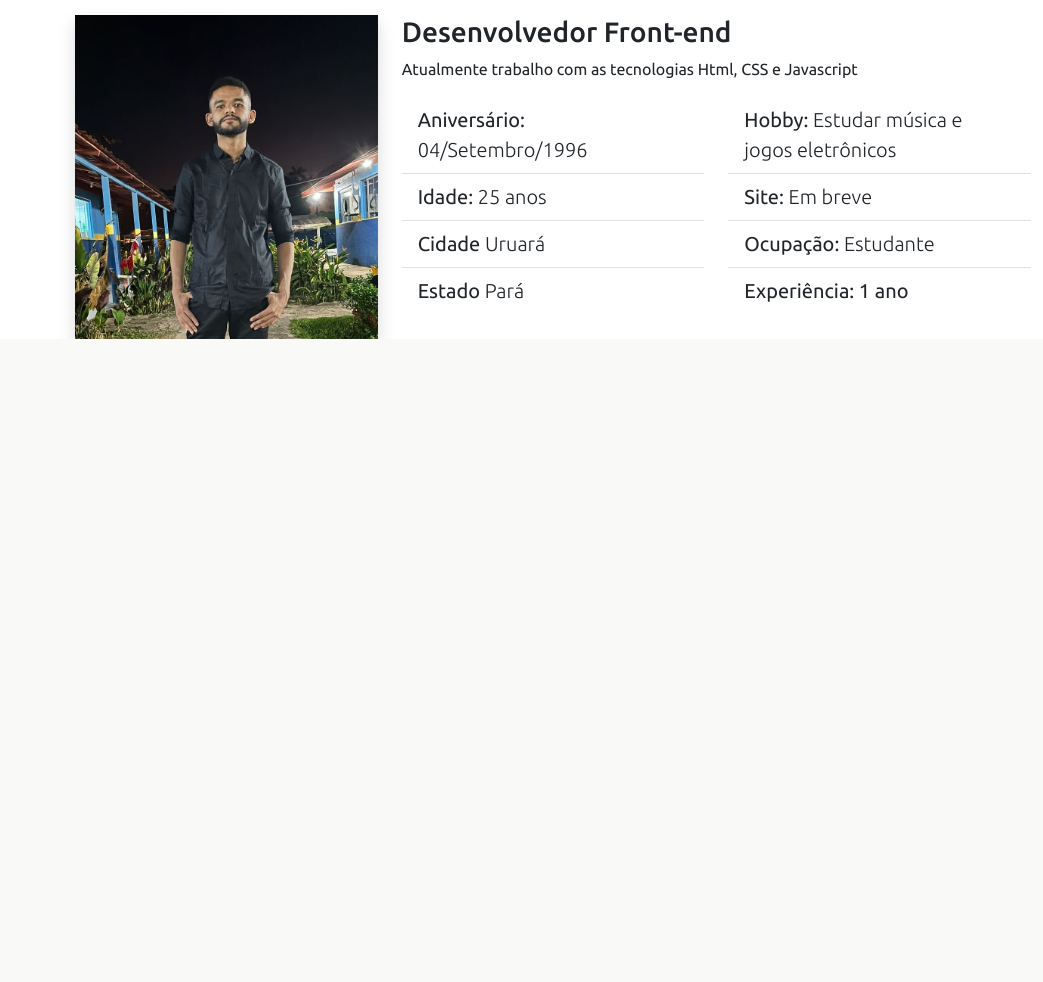
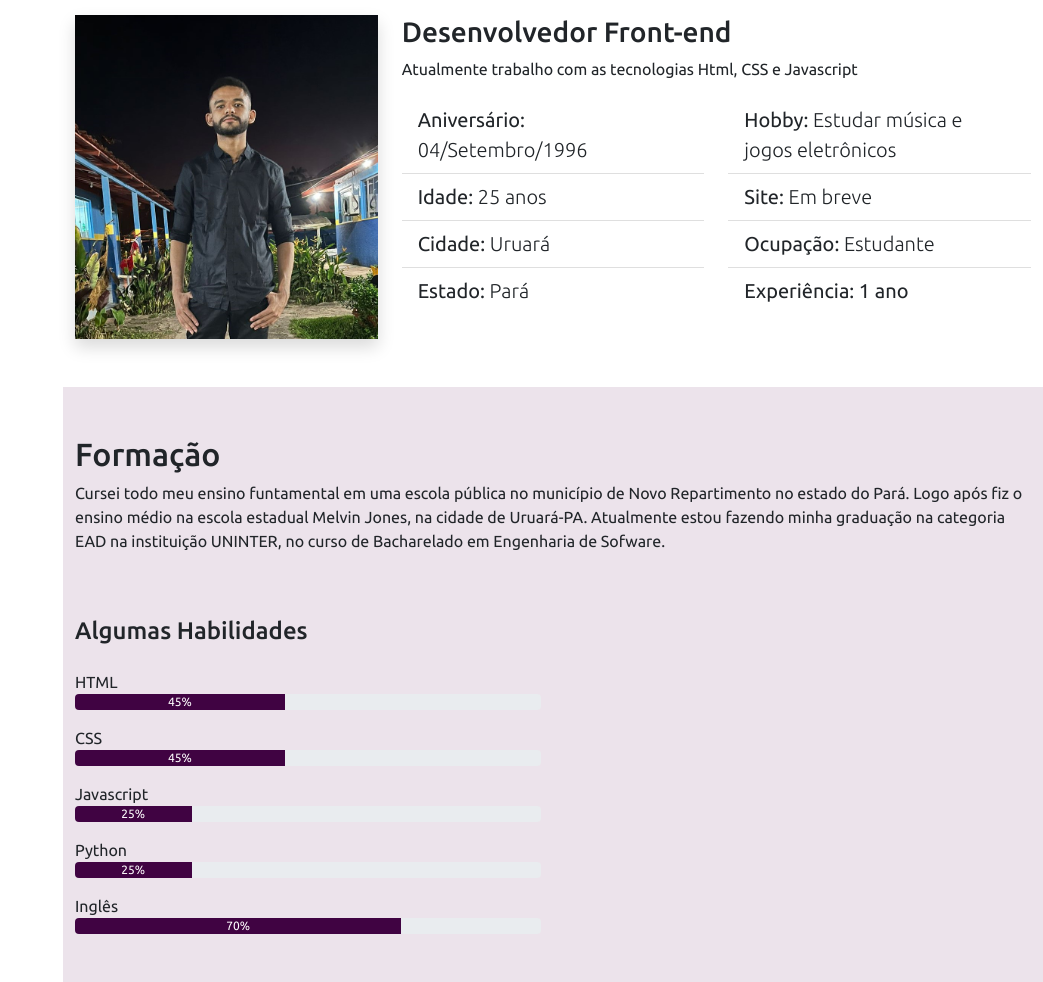
Before and after one commit to DarlanDS/atv-pratica, a Flask app: page / in a window 1280 px wide. Shown: the part 983-1965 px from the top of the page, without its empty margins (237-1280 px from the left). Before the commit the page ends 1322 px from the top, so only its background shows below. Run offline with Flask 2, Linux system fonts and the light colour scheme; some libraries are stand-ins or nearby versions.

Commit message:
sessao sobre e formacao

```diff
--- a/static/script.js
+++ b/static/script.js
@@ -5,7 +5,20 @@ const body = document.querySelector('body');
 
 menuMobile.addEventListener('click', () => {
     menuMobile.classList.contains("bi-card-list")
-        ? menuMobile.classList.replace("bi-card-list","bi-x")
+        ? menuMobile.classList.replace("bi-card-list", "bi-x")
         : menuMobile.classList.replace("bi-x", "bi-card-list");
     body.classList.toggle("menu-nav-active");
 });
+
+/* Fechar o menu ao clicar o icone lista*/
+
+const navItem = document.querySelectorAll('.nav-item')
+
+navItem.forEach(item => {
+    item.addEventListener('click', () => {
+        if (body.classList.contains('menu-nav-active')) {
+            body.classList.remove('menu-nav-active')
+            menuMobile.classList.replace("bi-x", "bi-card-list")
+        }
+    })
+})
--- a/static/style.css
+++ b/static/style.css
@@ -184,3 +184,11 @@ i.menu-mobile {
 *::-webkit-scrollbar-thumb {
     background-color: #400342;
 }
+
+.progress-bar{
+    background-color: #400342;
+}
+
+.section-bg{
+    background-color: #ece3eb;
+}
--- a/templates/index.html
+++ b/templates/index.html
@@ -37,7 +37,7 @@
           <a class="nav-link" href="#sobre"><i class="bi bi-person"></i> Sobre</a>
         </li>
         <li class="nav-item">
-          <a class="nav-link" href="#"><i class="bi bi-book"></i> Formação</a>
+          <a class="nav-link" href="#formacao"><i class="bi bi-book"></i> Formação</a>
         </li>
         <li class="nav-item">
           <a class="nav-link" href="#"><i class="bi bi-file-earmark-code"></i> Portifólio</a>
@@ -95,10 +95,10 @@
                   Idade: <span class="fw-lighter">25 anos</span>
                 </li>
                 <li class="list-group-item">
-                  Cidade <span class="fw-lighter">Uruará</span>
+                  Cidade: <span class="fw-lighter">Uruará</span>
                 </li>
                 <li class="list-group-item">
-                  Estado <span class="fw-lighter">Pará</span>
+                  Estado: <span class="fw-lighter">Pará</span>
                 </li>
               </ul>
             </div>
@@ -124,6 +124,57 @@
         </div>
       </div>
     </section>
+
+    <section class="mt-5 section-bg" id="formacao">
+
+      <div class="container pb-5">
+        <h2 class="pt-5">Formação</h2>
+        <p>Cursei todo meu ensino funtamental em uma escola pública no município de
+          Novo Repartimento no estado do Pará. Logo após fiz o ensino médio na escola
+          estadual Melvin Jones, na cidade de Uruará-PA.
+          Atualmente estou fazendo minha graduação na categoria EAD na instituição UNINTER,
+          no curso de Bacharelado em Engenharia de Sofware.</p>
+        <h4 class="pt-5">Algumas Habilidades</h4>
+        <div class="row">
+          <div class="col-md-6">
+            <p class="mt-3 mb-0">HTML</p>
+            <div class="progress">
+              <div id="progress-bar" class="progress-bar" role="progressbar" style="width: 45%;" aria-valuenow="45"
+                aria-valuemin="0" aria-valuemax="100">45%</div>
+            </div>
+            <p class="mt-3 mb-0">CSS</p>
+            <div class="progress">
+              <div id="progress-bar" class="progress-bar" role="progressbar" style="width: 45%;" aria-valuenow="45"
+                aria-valuemin="0" aria-valuemax="100">45%</div>
+
+            </div>
+            <p class="mt-3 mb-0">Javascript</p>
+            <div class="progress">
+              <div id="progress-bar" class="progress-bar" role="progressbar" style="width: 25%;" aria-valuenow="25"
+                aria-valuemin="0" aria-valuemax="100">25%</div>
+
+            </div>
+            <p class="mt-3 mb-0">Python</p>
+            <div class="progress">
+              <div id="progress-bar" class="progress-bar" role="progressbar" style="width: 25%;" aria-valuenow="25"
+                aria-valuemin="0" aria-valuemax="100">25%</div>
+            </div>
+            <p class="mt-3 mb-0">Inglês</p>
+            <div class="progress">
+              <div id="progress-bar" class="progress-bar" role="progressbar" style="width: 70%;" aria-valuenow="70"
+                aria-valuemin="0" aria-valuemax="100">70%</div>
+            </div>
+
+          </div>
+
+        </div>
+
+      </div>
+
+
+    </section>
+
+
   </main>
 
 
```
